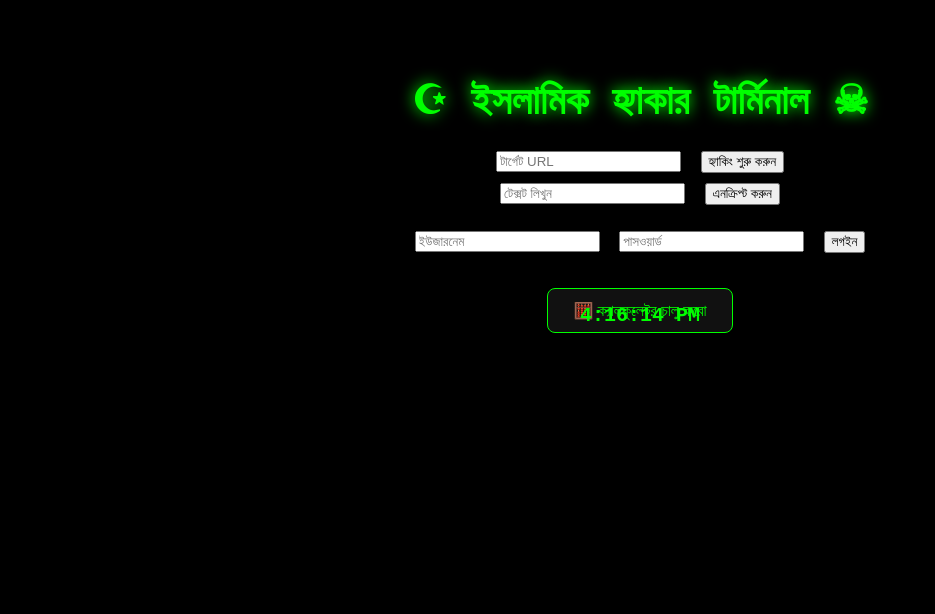
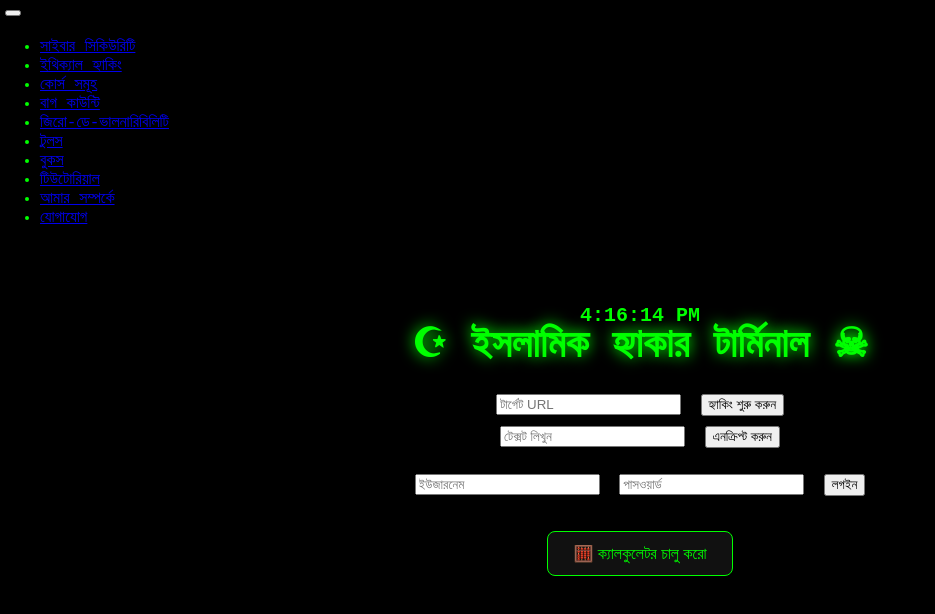
Before and after one commit to abdulmannanshekh/my-web2, a plain HTML site: page index.html in a window 1280 px wide. Shown: the whole page, without its empty margins (0-935 px from the left). Drawn offline with Linux system fonts and the light colour scheme; no server answers.

Commit message:
index.html

```diff
--- a/index.html
+++ b/index.html
@@ -1,4 +1,3 @@
-
 <!DOCTYPE html>
 <html lang="en">
 <head>
@@ -8,6 +7,27 @@
   <link rel="stylesheet" href="style.css"/>
 </head>
 <body>
+  <!-- হ্যামবার্গার বাটন এবং সাইডবার -->
+  <button class="hamburger" id="hamburger">
+    <span></span>
+    <span></span>
+    <span></span>
+  </button>
+  <div class="sidebar" id="sidebar">
+    <ul>
+      <li><a href="#cyber-security">সাইবার সিকিউরিটি</a></li>
+      <li><a href="#ethical-hacking">ইথিক্যাল হ্যাকিং</a></li>
+      <li><a href="#courses">কোর্স সমূহ</a></li>
+      <li><a href="#bug-bounty">বাগ কাউন্টি</a></li>
+      <li><a href="#zero-day">জিরো-ডে-ভালনারিবিলিটি</a></li>
+      <li><a href="#tools">টুলস</a></li>
+      <li><a href="#books">বুকস</a></li>
+      <li><a href="#tutorials">টিউটোরিয়াল</a></li>
+      <li><a href="#about">আমার সম্পর্কে</a></li>
+      <li><a href="#contact">যোগাযোগ</a></li>
+    </ul>
+  </div>
+
   <div id="clock" class="floating-clock"></div>
 
   <div class="container">
```
